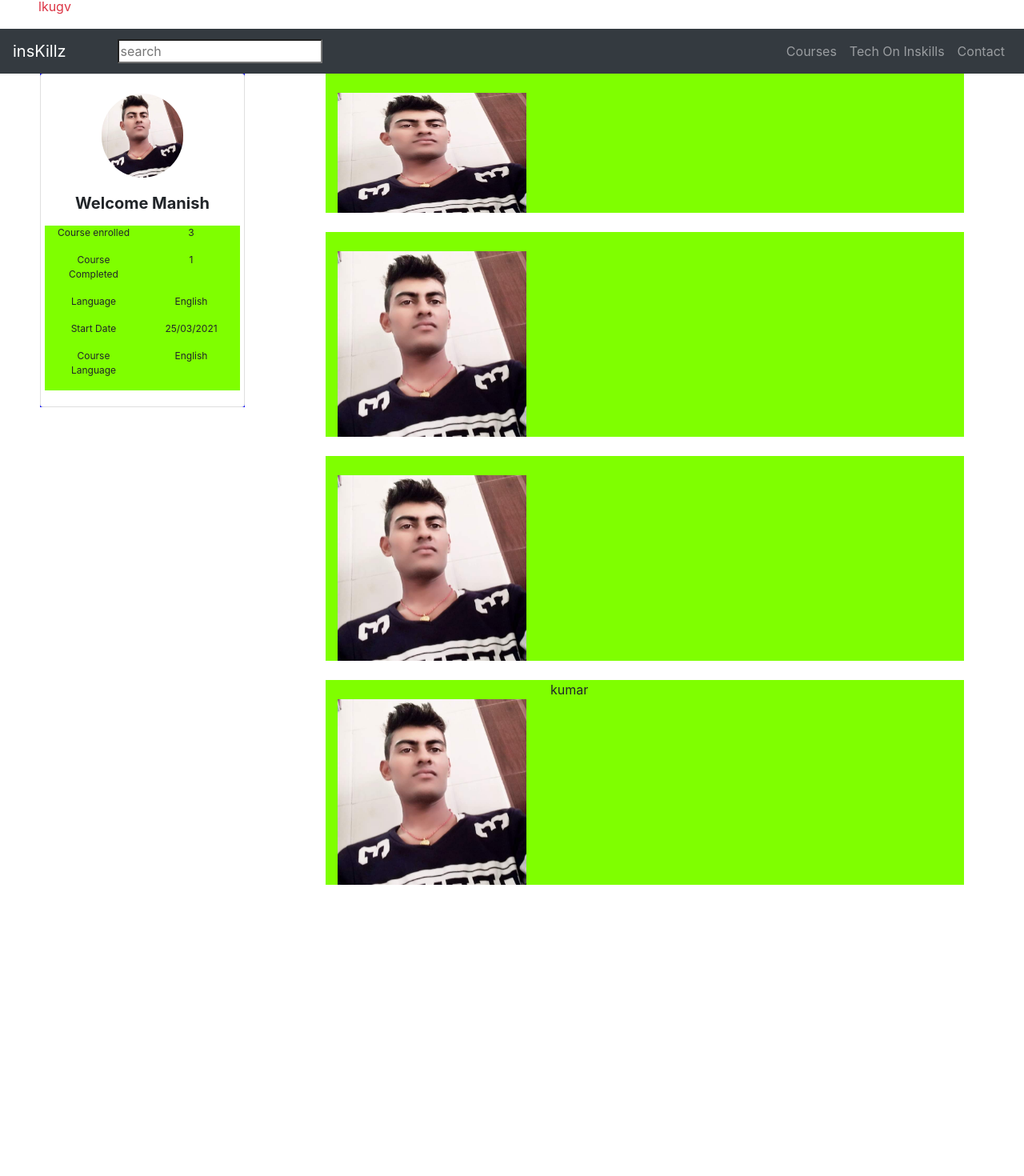
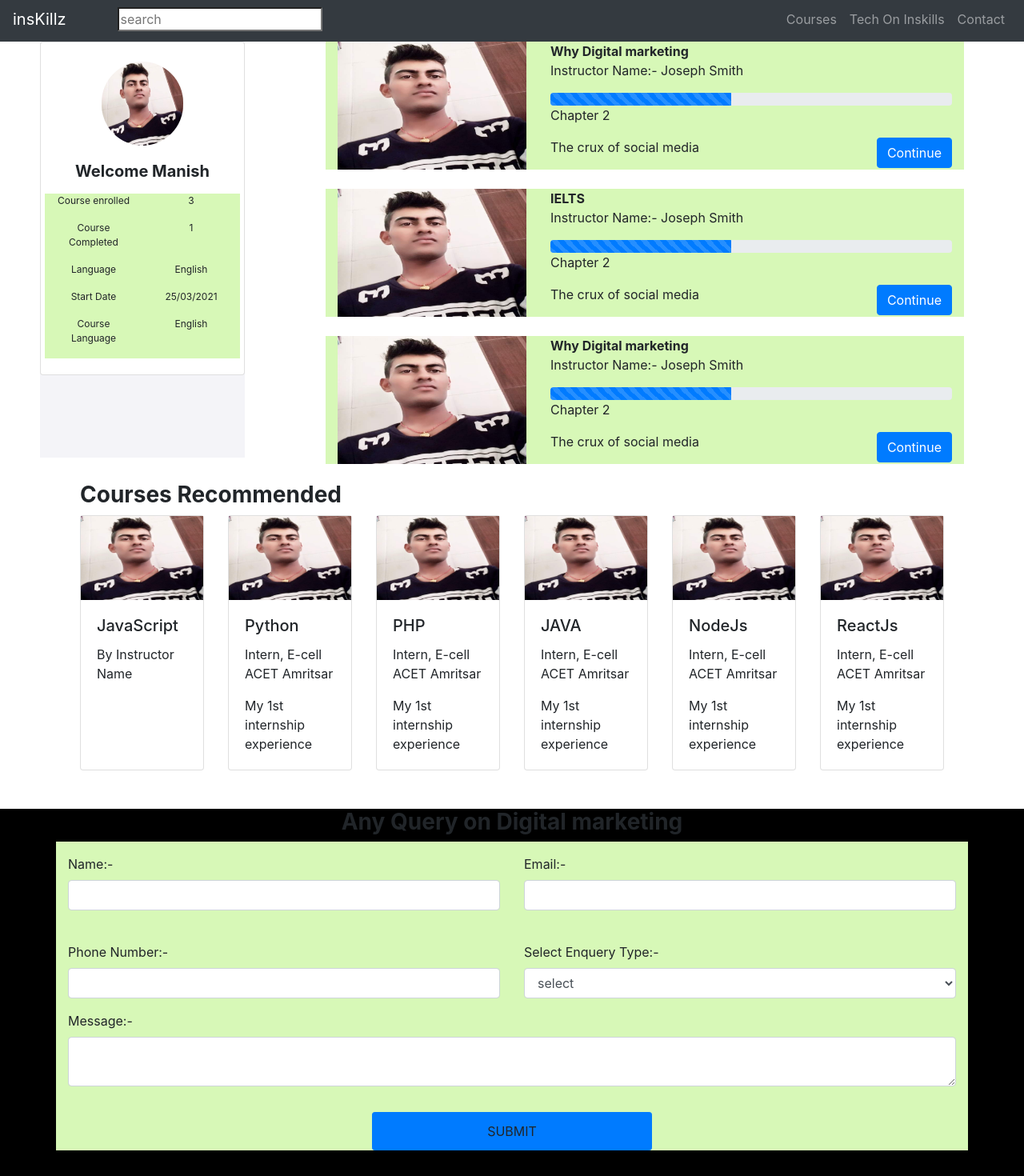
Before and after one commit to manish221298/trikara_task, a React (Create React App) app: page / in a window 1280 px wide. Shown: the part 116-1586 px from the top of the page at 80% size. Before the commit the page ends 1222 px from the top, so only its background shows below. Built offline with nearby package versions, Linux system fonts and the light colour scheme.

Commit message:
trikara_task

```diff
--- a/src/App.js
+++ b/src/App.js
@@ -2,12 +2,18 @@ import React from "react";
 // import './App.css'
 import MenuBar from "./MenuBar";
 import MainPage from "./MainPage";
+import Discussion from "./Discussions";
+import QueryForm from "./QueryForm";
+
 function App(props) {
   return (
     <div>
       <h1>app page</h1>
+
       <MenuBar />
       <MainPage />
+      <Discussion />
+      <QueryForm />
     </div>
   );
 }
--- a/src/Discussions.js
+++ b/src/Discussions.js
@@ -1,9 +1,68 @@
 import React from "react";
+import manish from "./manish.jpg";
+import { Container, Card, CardDeck, Image } from "react-bootstrap";
 
 const Discussion = () => {
   return (
     <div>
-      <h1>discussion</h1>
+      <Container>
+        <div>
+          <Container>
+            <h3>
+              <b>Courses Recommended</b>
+            </h3>
+            <CardDeck>
+              <Card className="card">
+                <Image className=" " src={manish} width="100%" height="105" />
+                <Card.Body>
+                  <Card.Title>JavaScript</Card.Title>
+                  <p>By Instructor Name </p>
+                </Card.Body>
+              </Card>
+              <Card>
+                <Image className=" " src={manish} width="100%" height="105" />
+                <Card.Body>
+                  <Card.Title>Python</Card.Title>
+                  <p>Intern, E-cell ACET Amritsar </p>
+                  <Card.Text>My 1st internship experience</Card.Text>
+                </Card.Body>
+              </Card>
+              <Card>
+                <Image className=" " src={manish} width="100%" height="105" />
+                <Card.Body>
+                  <Card.Title>PHP</Card.Title>
+                  <p>Intern, E-cell ACET Amritsar </p>
+                  <Card.Text>My 1st internship experience</Card.Text>
+                </Card.Body>
+              </Card>
+              <Card>
+                <Image className=" " src={manish} width="100%" height="105" />
+                <Card.Body>
+                  <Card.Title>JAVA</Card.Title>
+                  <p>Intern, E-cell ACET Amritsar </p>
+                  <Card.Text>My 1st internship experience</Card.Text>
+                </Card.Body>
+              </Card>
+              <Card>
+                <Image className=" " src={manish} width="100%" height="105" />
+                <Card.Body>
+                  <Card.Title>NodeJs</Card.Title>
+                  <p>Intern, E-cell ACET Amritsar </p>
+                  <Card.Text>My 1st internship experience</Card.Text>
+                </Card.Body>
+              </Card>
+              <Card>
+                <Image className=" " src={manish} width="100%" height="105" />
+                <Card.Body>
+                  <Card.Title>ReactJs</Card.Title>
+                  <p>Intern, E-cell ACET Amritsar </p>
+                  <Card.Text>My 1st internship experience</Card.Text>
+                </Card.Body>
+              </Card>
+            </CardDeck>
+          </Container>
+        </div>
+      </Container>
     </div>
   );
 };
--- a/src/MainPage.js
+++ b/src/MainPage.js
@@ -1,13 +1,22 @@
 import React from "react";
 import manish from "./manish.jpg";
 import { Link } from "react-router-dom";
-import { CardDeck, Card, Image, Row, Col } from "react-bootstrap";
-import { Nav, Navbar } from "react-bootstrap";
+import {
+  CardDeck,
+  Card,
+  Image,
+  Row,
+  Col,
+  Button,
+  ProgressBar,
+  Container,
+} from "react-bootstrap";
 import Discussion from "./Discussions";
 
 const MainPage = () => {
   return (
-    <div>
+    <div className="main">
+      <div className="div">
         <div className="div1">
           <CardDeck className="text-center">
             <Card className="card">
@@ -74,52 +83,72 @@ const MainPage = () => {
 
         <div className="div2">
           <Row className="row">
-          <Col>
+            <Col md={4}>
               <Image
-              style={{ height: "150px" }}
-              className="mt-4"
+                style={{ height: "160px" }}
+                className="0"
                 src={manish}
                 width="100%"
                 height="auto"
                 display="block"
               />
             </Col>
-          <Col style={{ columnSpan: "2" }}></Col>
-          <Col></Col>
+            <Col md={8} style={{ columnSpan: "2" }}>
+              <b>Why Digital marketing</b>
+              <p>Instructor Name:- Joseph Smith</p>
+              <ProgressBar animated now={45} />
+              <p>Chapter 2</p>
+              <p>
+                The crux of social media{" "}
+                <Button className="float-right">Continue</Button>
+              </p>
+            </Col>
           </Row>
-        <Row className="mt-4 row">
-          <Col>
+          <Row className="row mt-4">
+            <Col md={4}>
               <Image
-              className="mt-4"
+                style={{ height: "160px" }}
+                className="0"
                 src={manish}
                 width="100%"
                 height="auto"
                 display="block"
               />
             </Col>
-          <Col style={{ columnSpan: "2" }}></Col>
-          <Col></Col>
+            <Col md={8} style={{ columnSpan: "2" }}>
+              <b>IELTS</b>
+              <p>Instructor Name:- Joseph Smith</p>
+              <ProgressBar animated now={45} />
+              <p>Chapter 2</p>
+              <p>
+                The crux of social media{" "}
+                <Button className="float-right">Continue</Button>
+              </p>
+            </Col>
           </Row>
           <Row className="mt-4 row">
-          <Col>
-            <Image className="mt-4" src={manish} width="100%" display="block" />
-          </Col>
-          <Col style={{ columnSpan: "2" }}></Col>
-          <Col></Col>
-        </Row>
-        <Row className="mt-4 row">
-          <Col>
+            <Col md={4}>
               <Image
-              className="mt-4"
+                style={{ height: "160px" }}
+                className="0"
                 src={manish}
                 width="100%"
                 height="auto"
                 display="block"
               />
             </Col>
-          <Col style={{ columnSpan: "2" }}>kumar</Col>
-          <Col></Col>
+            <Col md={8} style={{ columnSpan: "2" }}>
+              <b>Why Digital marketing</b>
+              <p>Instructor Name:- Joseph Smith</p>
+              <ProgressBar animated now={45} />
+              <p>Chapter 2</p>
+              <p>
+                The crux of social media{" "}
+                <Button className="float-right">Continue</Button>
+              </p>
+            </Col>
           </Row>
+        </div>
       </div>
     </div>
   );
--- a/src/MenuBar.js
+++ b/src/MenuBar.js
@@ -1,13 +1,14 @@
 import React from "react";
 import "bootstrap/dist/css/bootstrap.min.css";
 import { Nav, Navbar } from "react-bootstrap";
+import Discussion from "./Discussions";
+import MainPage from "./MainPage";
 
 const MenuBar = () => {
   return (
     <div>
       <h1>manubar</h1>
 
-      <p className="text-danger ml-5 fs-5">lkugv</p>
       <Navbar bg="dark" expand="lg" variant="dark">
         <Navbar.Brand href={"/"}>insKillz</Navbar.Brand>
         <Navbar.Toggle aria-controls="basic-navbar-nav" />
--- /dev/null
+++ b/src/QueryForm.js
@@ -0,0 +1,175 @@
+import React, { Component } from "react";
+import { Container, Form, Row, Col, Button } from "react-bootstrap";
+
+class QueryForm extends Component {
+  constructor() {
+    super();
+    this.state = {
+      name: "",
+      nameErr: "",
+      email: "",
+      emailErr: "",
+      phoneNumber: "",
+      phoneNumberErr: "",
+      select: ["select", "placement", "syllabus", "duration"],
+      message: "",
+      messageErr: "",
+    };
+  }
+
+  handleChange = (e) => {
+    this.setState({ [e.target.name]: e.target.value });
+    this.setState({
+      nameErr: "",
+      emailErr: "",
+      phoneNumberErr: "",
+      messageErr: "",
+    });
+  };
+
+  validation = () => {
+    let nameErr = "";
+    let emailErr = "";
+    let phoneNumberErr = "";
+    let messageErr = "";
+
+    if (!this.state.name) {
+      nameErr = "Name should be required";
+    }
+    if (!this.state.email) {
+      emailErr = "Email should be required";
+    }
+    if (!this.state.phoneNumber) {
+      phoneNumberErr = "Number shold be required";
+    }
+    if (!this.state.message) {
+      messageErr = "Message should be required";
+    }
+
+    if (nameErr || emailErr || phoneNumberErr || messageErr) {
+      this.setState({
+        nameErr,
+        emailErr,
+        phoneNumberErr,
+        messageErr,
+      });
+      return false;
+    }
+    return true;
+  };
+
+  handleSubmit = (e) => {
+    e.preventDefault();
+    const isData = this.validation();
+    if (isData) {
+      const formData = {
+        name: this.state.name,
+        email: this.state.email,
+        phoneNumber: this.state.phoneNumber,
+        message: this.state.message,
+      };
+      console.log("formdata", formData);
+      this.setState({
+        name: "",
+        email: "",
+        mobileNumber: "",
+        message: "",
+      });
+    }
+  };
+
+  render() {
+    let select = this.state.select;
+    let selectList = select.map((ele, i) => {
+      return <option key={i}>{ele}</option>;
+    });
+
+    return (
+      <div style={{ backgroundColor: "black" }}>
+        <div className="mb-5 pb-5">
+          <Container>
+            <h3 className="text-center mt-5">
+              <b>Any Query on Digital marketing</b>
+            </h3>
+            <Form onSubmit={this.handleSubmit}>
+              <Row className="pt-3">
+                <Col md={6}>
+                  <Form.Label htmlFor="name">Name:-</Form.Label>
+                  <Form.Control
+                    type="text"
+                    id="name"
+                    name="name"
+                    value={this.state.name}
+                    onChange={this.handleChange}
+                  />
+                  <p style={{ color: "red" }}>{this.state.nameErr}</p>
+                  <br />
+                </Col>
+                <Col md={6}>
+                  <Form.Label htmlFor="email">Email:-</Form.Label>
+                  <Form.Control
+                    type="text"
+                    id="email"
+                    name="email"
+                    value={this.state.email}
+                    onChange={this.handleChange}
+                  />
+                  <p style={{ color: "red" }}>{this.state.emailErr}</p>
+                </Col>
+              </Row>
+
+              <Row>
+                <Col md={6}>
+                  <Form.Label htmlFor="number">Phone Number:-</Form.Label>
+                  <Form.Control
+                    type="Number"
+                    id="numbar"
+                    name="phoneNumber"
+                    value={this.state.phoneNumber}
+                    onChange={this.handleChange}
+                  />
+                  <p style={{ color: "red" }}>{this.state.phoneNumberErr}</p>
+                </Col>
+                <Col md={6}>
+                  <Form.Label htmlFor="select">
+                    Select Enquery Type:-
+                  </Form.Label>
+                  <Form.Control
+                    as="select"
+                    name="option"
+                    onChange={this.handleChange}
+                  >
+                    {selectList}
+                  </Form.Control>
+                </Col>
+              </Row>
+              <Row>
+                <Col md={12}>
+                  <Form.Label htmlFor="enquery">Message:-</Form.Label>
+                  <Form.Control
+                    as="textarea"
+                    name="message"
+                    value={this.state.message}
+                    onChange={this.handleChange}
+                  />
+                  <p style={{ color: "red" }}>{this.state.messageErr}</p>
+                </Col>
+              </Row>
+              <Row>
+                <Col md={4}></Col>
+                <Col md={4}>
+                  <Button size="sm" block className="mt-3 pl-5 pr-5">
+                    <input type="submit" className="btn" value="SUBMIT" />
+                  </Button>
+                </Col>
+                <col md={4}></col>
+              </Row>
+            </Form>
+          </Container>
+        </div>
+      </div>
+    );
+  }
+}
+
+export default QueryForm;
--- a/src/index.css
+++ b/src/index.css
@@ -1,14 +1,18 @@
+.div {
+  height: 550px;
+}
 .div1 {
   width: 20%;
   float: left;
-  background-color: blue;
+  background-color: rgb(244, 244, 248);
   margin-left: 50px;
+  height: 520px;
 }
 .div2 {
   width: 60%;
   float: right;
   margin-right: 90px;
-  /* background-color: chartreuse; */
+  height: auto;
 }
 .image {
   margin-left: auto;
@@ -23,5 +27,9 @@
   font-size: 12px;
 }
 .row {
-  background-color: chartreuse;
+  background-color: rgb(215, 248, 183);
 }
+
+.div3 {
+  background-color: darkviolet;
+}
```
Lines whose indentation alone changed are shown as unchanged.
